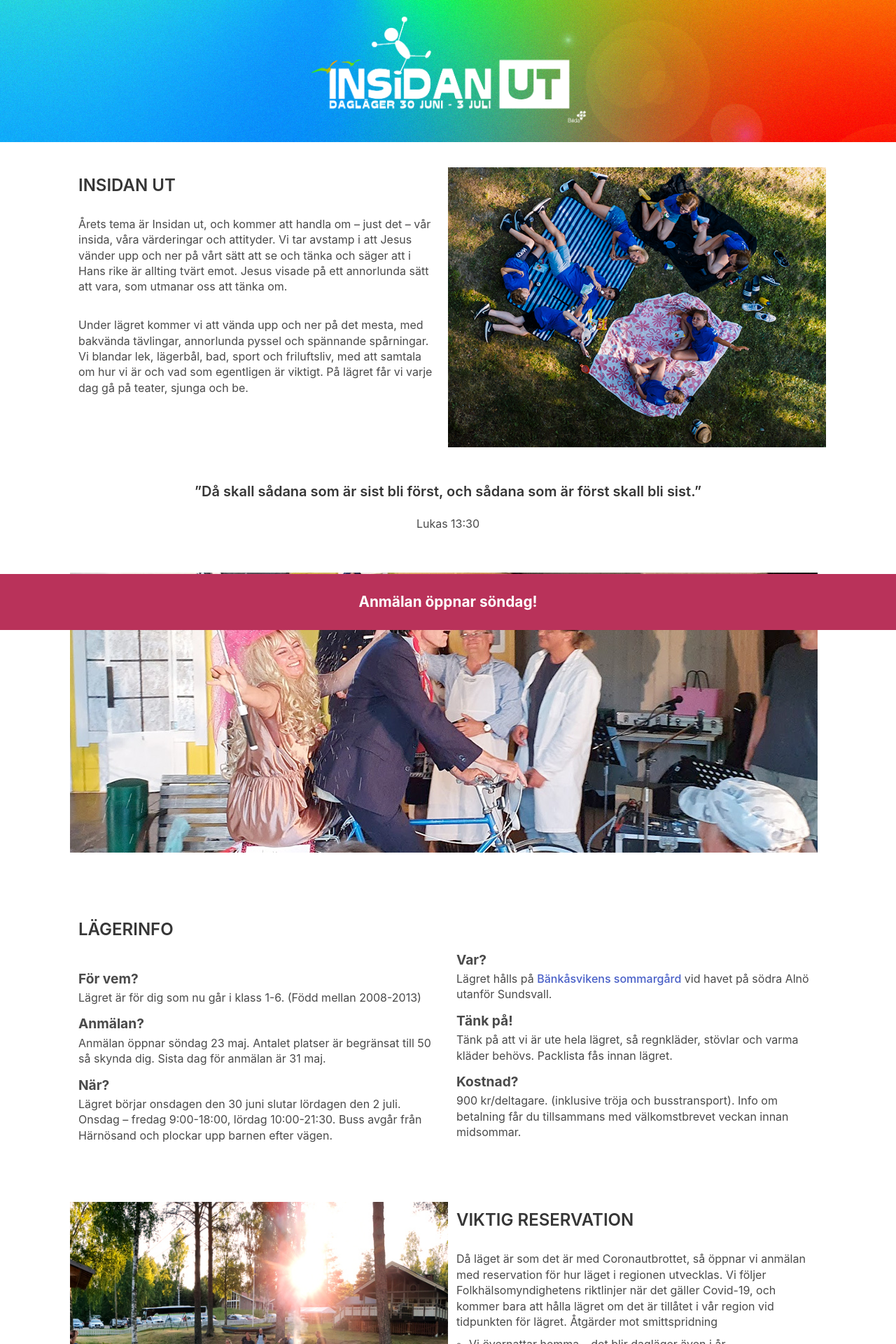
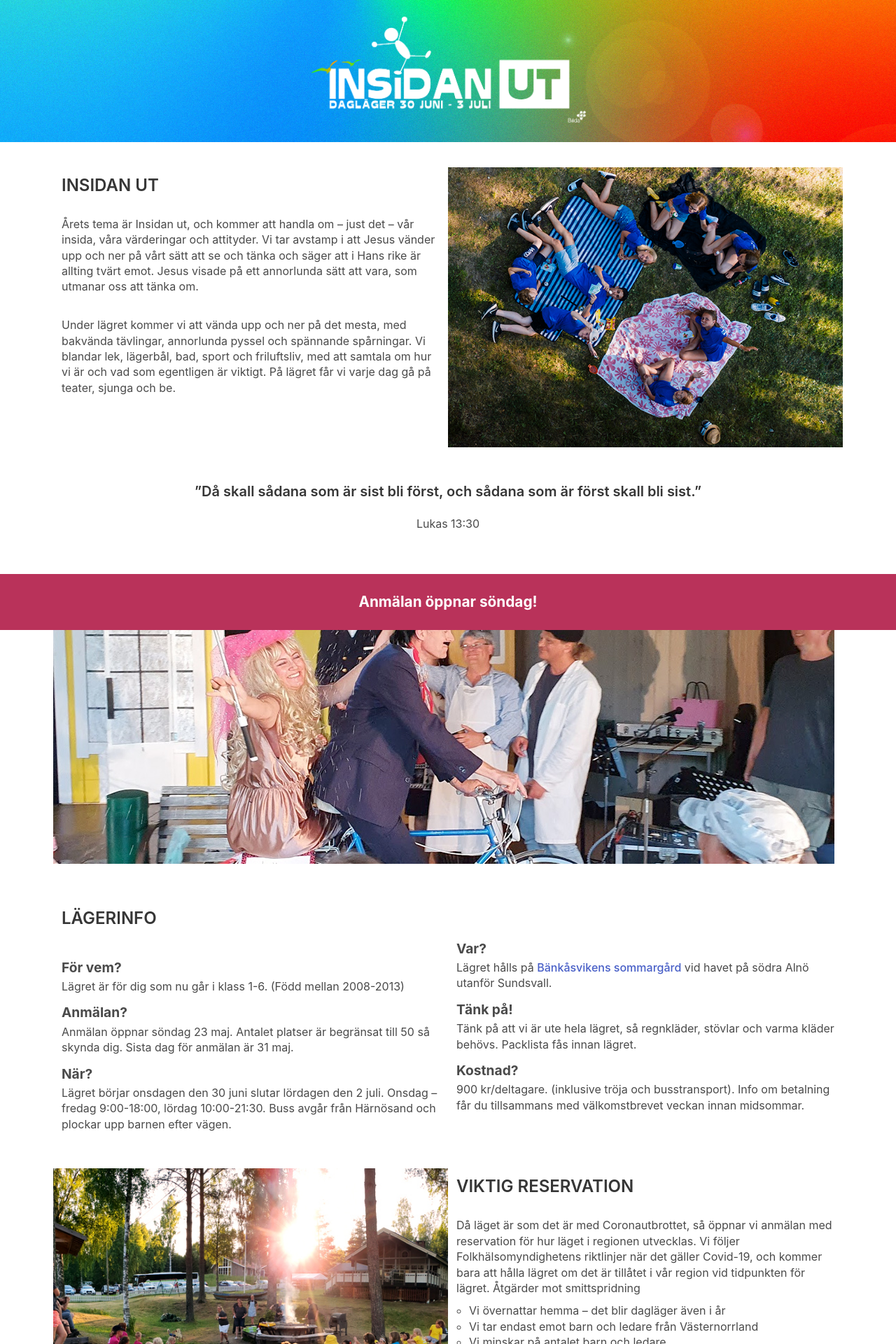
Before and after one commit to HendrikPetertje/bankas2021, a Jekyll site: the page built from index.markdown, in a window 1280 px wide. Shown: the top 1920 px of the page at 70% size. Built offline with Jekyll 4.4.1, drawn with Linux system fonts in a browser that asks for light colours.

Commit message:
little less spacy

```diff
--- a/_sass/page.scss
+++ b/_sass/page.scss
@@ -62,11 +62,6 @@ ul {
   background-size: cover;
 }
 
-.section.is-small {
-  padding-top: 1em;
-  padding-bottom: 0;
-}
-
 .last-info {
   .column {
     min-height: 400px;
@@ -103,3 +98,7 @@ ul {
     }
   }
 }
+
+.section {
+  padding: 3rem 1.5rem 1rem;
+}
```
